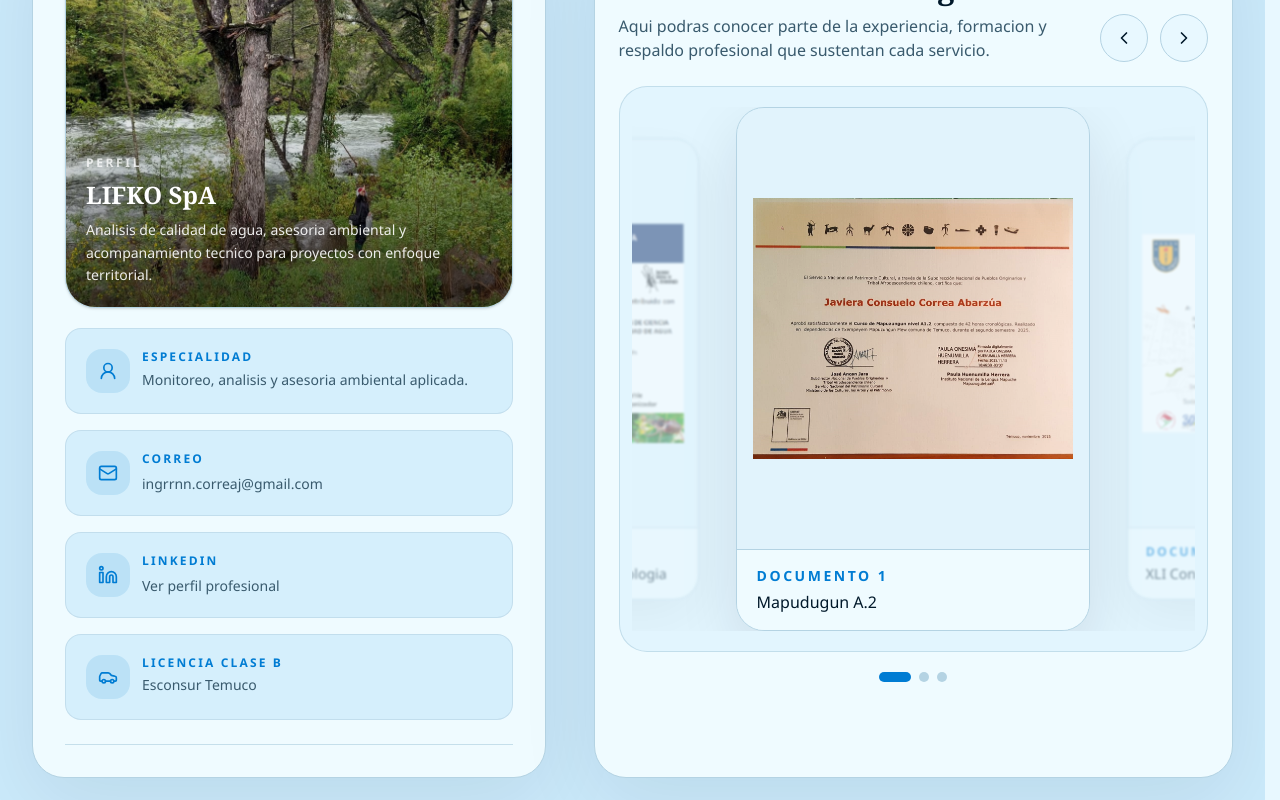
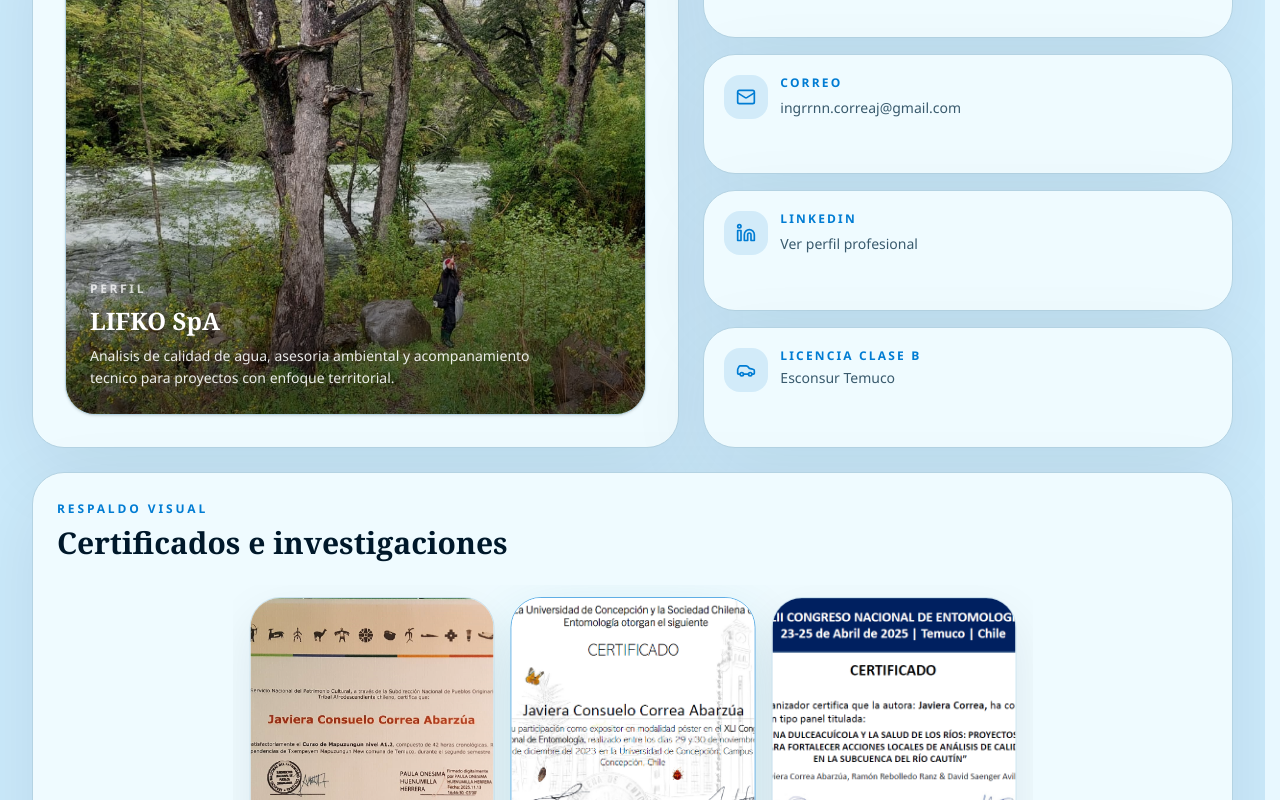
Before and after one commit to DevRigor/lifko, a Next.js app: page / in a window 1280 px wide. Shown: the part 4920-5720 px from the top of the page. Built offline with nearby package versions, Linux system fonts and the light colour scheme.

Commit message:
ajusta contacto y carrusel

```diff
--- a/components/contact-section.tsx
+++ b/components/contact-section.tsx
@@ -2,8 +2,8 @@
 
 import Image from "next/image"
 import useEmblaCarousel from "embla-carousel-react"
-import { Car, ChevronLeft, ChevronRight, Linkedin, Mail, UserRound } from "lucide-react"
-import { useCallback, useEffect, useState } from "react"
+import { Car, Linkedin, Mail, UserRound } from "lucide-react"
+import { useEffect, useState } from "react"
 
 const courseImages = [
   {
@@ -28,16 +28,9 @@ export function ContactSection() {
     align: "center",
     loop: true,
     containScroll: false,
+    startIndex: 1,
   })
   const [selectedIndex, setSelectedIndex] = useState(0)
-
-  const scrollPrev = useCallback(() => {
-    emblaApi?.scrollPrev()
-  }, [emblaApi])
-
-  const scrollNext = useCallback(() => {
-    emblaApi?.scrollNext()
-  }, [emblaApi])
 
   useEffect(() => {
     if (!emblaApi) return
@@ -72,21 +65,21 @@ export function ContactSection() {
           </p>
         </div>
 
-        <div className="grid xl:grid-cols-[minmax(0,0.98fr)_minmax(0,1.22fr)] gap-8 xl:gap-12 items-stretch">
-          <aside className="h-full rounded-[2rem] border border-border bg-card p-6 sm:p-8 shadow-[0_24px_80px_rgba(15,23,42,0.08)]">
-            <div className="pb-6 border-b border-border/70">
-              <div className="relative overflow-hidden rounded-[1.9rem] border border-border bg-background shadow-sm mb-5">
+        <div className="grid gap-6">
+          <div className="grid gap-6 lg:grid-cols-[minmax(0,1.1fr)_minmax(0,0.9fr)] lg:items-stretch">
+            <aside className="rounded-[2rem] border border-border bg-card p-5 sm:p-7 lg:p-8 shadow-[0_24px_80px_rgba(15,23,42,0.08)]">
+              <div className="relative overflow-hidden rounded-[1.9rem] border border-border bg-background shadow-sm">
                 <div className="relative aspect-[5/4] w-full">
                   <Image
                     src="/images/Foto_arbol.jpeg"
                     alt="Entorno natural asociado al enfoque ambiental de LIFKO"
                     fill
-                    sizes="(max-width: 1280px) 100vw, 32vw"
+                    sizes="(max-width: 1024px) 100vw, 48vw"
                     className="object-cover object-center"
                   />
                 </div>
                 <div className="absolute inset-0 bg-gradient-to-t from-black/55 via-black/10 to-transparent" />
-                <div className="absolute inset-x-0 bottom-0 p-5">
+                <div className="absolute inset-x-0 bottom-0 p-5 sm:p-6">
                   <p className="text-xs uppercase tracking-[0.22em] text-white/75 font-semibold mb-2">
                     Perfil
                   </p>
@@ -97,9 +90,10 @@ export function ContactSection() {
                   </p>
                 </div>
               </div>
+            </aside>
 
-              <div className="grid gap-4">
-                <div className="h-full rounded-2xl border border-border/60 bg-secondary/70 p-5">
+            <div className="grid gap-3 sm:gap-4">
+              <div className="rounded-[2rem] border border-border bg-card p-4 sm:p-5 shadow-[0_24px_80px_rgba(15,23,42,0.08)]">
                 <div className="flex items-start gap-3">
                   <div className="flex h-11 w-11 shrink-0 items-center justify-center rounded-2xl bg-primary/12">
                     <UserRound className="h-5 w-5 text-primary" />
@@ -115,7 +109,7 @@ export function ContactSection() {
                 </div>
               </div>
 
-                <div className="h-full rounded-2xl border border-border/60 bg-secondary/70 p-5">
+              <div className="rounded-[2rem] border border-border bg-card p-4 sm:p-5 shadow-[0_24px_80px_rgba(15,23,42,0.08)]">
                 <div className="flex items-start gap-3">
                   <div className="flex h-11 w-11 shrink-0 items-center justify-center rounded-2xl bg-primary/12">
                     <Mail className="h-5 w-5 text-primary" />
@@ -134,7 +128,7 @@ export function ContactSection() {
                 </div>
               </div>
 
-                <div className="h-full rounded-2xl border border-border/60 bg-secondary/70 p-5">
+              <div className="rounded-[2rem] border border-border bg-card p-4 sm:p-5 shadow-[0_24px_80px_rgba(15,23,42,0.08)]">
                 <div className="flex items-start gap-3">
                   <div className="flex h-11 w-11 shrink-0 items-center justify-center rounded-2xl bg-primary/12">
                     <Linkedin className="h-5 w-5 text-primary" />
@@ -155,7 +149,7 @@ export function ContactSection() {
                 </div>
               </div>
 
-                <div className="h-full rounded-2xl border border-border/60 bg-secondary/70 p-5">
+              <div className="rounded-[2rem] border border-border bg-card p-4 sm:p-5 shadow-[0_24px_80px_rgba(15,23,42,0.08)]">
                 <div className="flex items-start gap-3">
                   <div className="flex h-11 w-11 shrink-0 items-center justify-center rounded-2xl bg-primary/12">
                     <Car className="h-5 w-5 text-primary" />
@@ -172,82 +166,49 @@ export function ContactSection() {
               </div>
             </div>
           </div>
-          </aside>
 
-          <div className="h-full rounded-[2rem] border border-border bg-card px-4 py-6 sm:px-6 sm:py-7 shadow-[0_24px_80px_rgba(15,23,42,0.08)]">
-            <div className="flex flex-col gap-4 sm:flex-row sm:items-end sm:justify-between mb-6">
-              <div>
+          <div className="rounded-[2rem] border border-border bg-card px-3 py-5 sm:px-5 sm:py-6 lg:px-6 lg:py-7 shadow-[0_24px_80px_rgba(15,23,42,0.08)]">
+            <div className="mb-6">
               <p className="text-xs uppercase tracking-[0.24em] text-primary font-semibold mb-2">
                 Respaldo Visual
               </p>
               <h3 className="font-serif text-2xl sm:text-3xl font-semibold text-foreground">
                 Certificados e investigaciones
               </h3>
-                <p className="text-muted-foreground mt-2 max-w-2xl">
-                  Aqui podras conocer parte de la experiencia, formacion y respaldo profesional que sustentan cada servicio.
-                </p>
             </div>
 
-              <div className="flex items-center gap-3">
-                <button
-                  type="button"
-                  onClick={scrollPrev}
-                  className="flex h-12 w-12 items-center justify-center rounded-full border border-border bg-background text-foreground transition hover:border-primary hover:text-primary"
-                  aria-label="Ver certificado anterior"
-                >
-                  <ChevronLeft className="h-5 w-5" />
-                </button>
-                <button
-                  type="button"
-                  onClick={scrollNext}
-                  className="flex h-12 w-12 items-center justify-center rounded-full border border-border bg-background text-foreground transition hover:border-primary hover:text-primary"
-                  aria-label="Ver siguiente certificado"
-                >
-                  <ChevronRight className="h-5 w-5" />
-                </button>
-              </div>
-            </div>
-
-            <div className="rounded-[1.75rem] border border-border/70 bg-secondary/35 px-2 py-4 sm:px-3 sm:py-5">
-              <div className="mx-auto w-full max-w-[48rem] overflow-hidden" ref={emblaRef}>
-                <div className="flex items-center -mx-1 sm:-mx-2">
+            <div className="mx-auto w-full max-w-[50rem] overflow-hidden" ref={emblaRef}>
+              <div className="flex items-center -mx-2">
                 {courseImages.map((image, index) => {
-                  const isActive = index === selectedIndex
-
                   return (
                     <div
                       key={image.src}
-                      className="min-w-0 flex-[0_0_88%] sm:flex-[0_0_78%] lg:flex-[0_0_68%] xl:flex-[0_0_64%] px-1 sm:px-2"
+                      className="min-w-0 flex-[0_0_72%] sm:flex-[0_0_48%] lg:flex-[0_0_34%] xl:flex-[0_0_32%] px-2 py-3"
                     >
-                      <article
-                        className={`transition-all duration-500 ${
-                          isActive
-                            ? "scale-100 opacity-100 blur-0"
-                            : "scale-[0.88] opacity-45 blur-[1.5px]"
+                      <div
+                        className={`group overflow-hidden rounded-[1.9rem] border transition-all duration-300 ${
+                          index === selectedIndex
+                            ? "border-primary/60 shadow-[0_26px_70px_rgba(14,116,144,0.18)]"
+                            : "border-border/60 shadow-[0_18px_50px_rgba(15,23,42,0.08)] hover:border-primary/40"
                         }`}
                       >
-                        <div className="overflow-hidden rounded-[1.75rem] border border-border bg-background shadow-[0_22px_60px_rgba(15,23,42,0.10)]">
-                          <div className="relative aspect-[4/5] w-full bg-muted/40">
+                        <div className="relative aspect-[4/5] w-full bg-muted/20">
+                          <div className="absolute inset-0 z-10 rounded-[1.9rem] ring-1 ring-white/20" />
+                          <div className="absolute inset-0 z-10 bg-gradient-to-t from-primary/10 via-transparent to-transparent opacity-0 transition-opacity duration-300 group-hover:opacity-100" />
+                          <div className="h-full w-full transition-transform duration-300 group-hover:scale-[1.06]">
                             <Image
                               src={image.src}
                               alt={image.alt}
                               fill
-                              sizes="(max-width: 640px) 80vw, (max-width: 1024px) 55vw, 36vw"
-                              className="object-contain p-4"
+                              sizes="(max-width: 640px) 76vw, (max-width: 1024px) 42vw, 26vw"
+                              className="object-cover"
                             />
                           </div>
-                          <div className="border-t border-border bg-card px-5 py-4">
-                            <p className="text-sm uppercase tracking-[0.18em] text-primary font-semibold mb-1">
-                              Documento {index + 1}
-                            </p>
-                            <p className="font-medium text-foreground">{image.label}</p>
                         </div>
                       </div>
-                      </article>
                     </div>
                   )
                 })}
-                </div>
                 </div>
             </div>
 
--- a/context-ai/modules/contact.md
+++ b/context-ai/modules/contact.md
@@ -7,12 +7,16 @@
 Presenta informacion personal, datos directos de contacto, licencia clase B y respaldo visual con certificados.
 
 ## Bloques visibles
-- fotografia editorial de perfil
-- especialidad
-- correo
-- LinkedIn
-- licencia clase B
-- carrusel de certificados e investigaciones
+- fila superior con imagen editorial y bloque de perfil LIFKO
+- columna lateral con especialidad, correo, LinkedIn y licencia clase B
+- bloque inferior de respaldo visual con carrusel de certificados e investigaciones
 
 ## UX actual
 La seccion no captura formularios. Su objetivo es reforzar confianza y dar contexto profesional mientras el CTA principal del sitio sigue orientado a `#visitas-tecnicas`.
+
+## Comportamiento visual actual
+- en escritorio, la parte superior se divide en imagen/perfil a la izquierda y datos de contacto a la derecha
+- en mobile, los bloques se apilan verticalmente
+- el carrusel inicia centrado en un certificado
+- el carrusel no muestra textos ni flechas de navegacion visibles
+- el certificado activo queda resaltado y cada imagen hace zoom suave al hover sin salirse del marco
```
Lines whose indentation alone changed are shown as unchanged.
